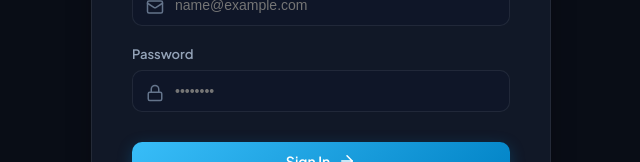
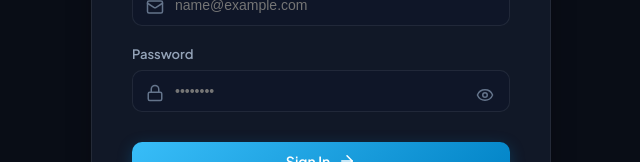
Before and after one commit to ramcharan2122/jobpilot-ai, a React (Vite) app in the folder frontend/: page / in a window 1280 px wide. Shown: the part 467-629 px from the top of the page, without its empty margins (319-959 px from the left). Built offline with nearby package versions, Linux system fonts and the light colour scheme; no server answers.

Commit message:
Add show/hide password visibility toggle icon to login & registration password input fields

```diff
--- a/frontend/src/pages/Login.tsx
+++ b/frontend/src/pages/Login.tsx
@@ -1,5 +1,5 @@
 import React, { useState, useEffect } from 'react';
-import { Briefcase, ArrowRight, Lock, Mail, User as UserIcon, ShieldCheck, CheckCircle2 } from 'lucide-react';
+import { Briefcase, ArrowRight, Lock, Mail, User as UserIcon, ShieldCheck, CheckCircle2, Eye, EyeOff } from 'lucide-react';
 import { api } from '../api/client';
 import { useAuth } from '../context/AuthContext';
 
@@ -21,6 +21,7 @@ export const AuthPage: React.FC<AuthProps> = ({ onNavigate, isRegister = false }
   // Password auth states - clean empty inputs
   const [email, setEmail] = useState('');
   const [password, setPassword] = useState('');
+  const [showPassword, setShowPassword] = useState(false);
   const [fullName, setFullName] = useState('');
 
   // OTP auth states - clean empty inputs
@@ -274,14 +275,34 @@ export const AuthPage: React.FC<AuthProps> = ({ onNavigate, isRegister = false }
               <div style={{ position: 'relative' }}>
                 <Lock size={18} style={{ position: 'absolute', left: '14px', top: '14px', color: 'var(--text-muted)' }} />
                 <input
-                  type="password"
+                  type={showPassword ? "text" : "password"}
                   className="form-control"
-                  style={{ paddingLeft: '42px' }}
+                  style={{ paddingLeft: '42px', paddingRight: '44px' }}
                   placeholder="••••••••"
                   value={password}
                   onChange={(e) => setPassword(e.target.value)}
                   required
                 />
+                <button
+                  type="button"
+                  onClick={() => setShowPassword(!showPassword)}
+                  style={{
+                    position: 'absolute',
+                    right: '12px',
+                    top: '12px',
+                    background: 'none',
+                    border: 'none',
+                    color: 'var(--text-muted)',
+                    cursor: 'pointer',
+                    display: 'flex',
+                    alignItems: 'center',
+                    justifyContent: 'center',
+                    padding: '4px'
+                  }}
+                  title={showPassword ? "Hide Password" : "Show Password"}
+                >
+                  {showPassword ? <EyeOff size={18} /> : <Eye size={18} />}
+                </button>
               </div>
             </div>
 
```
